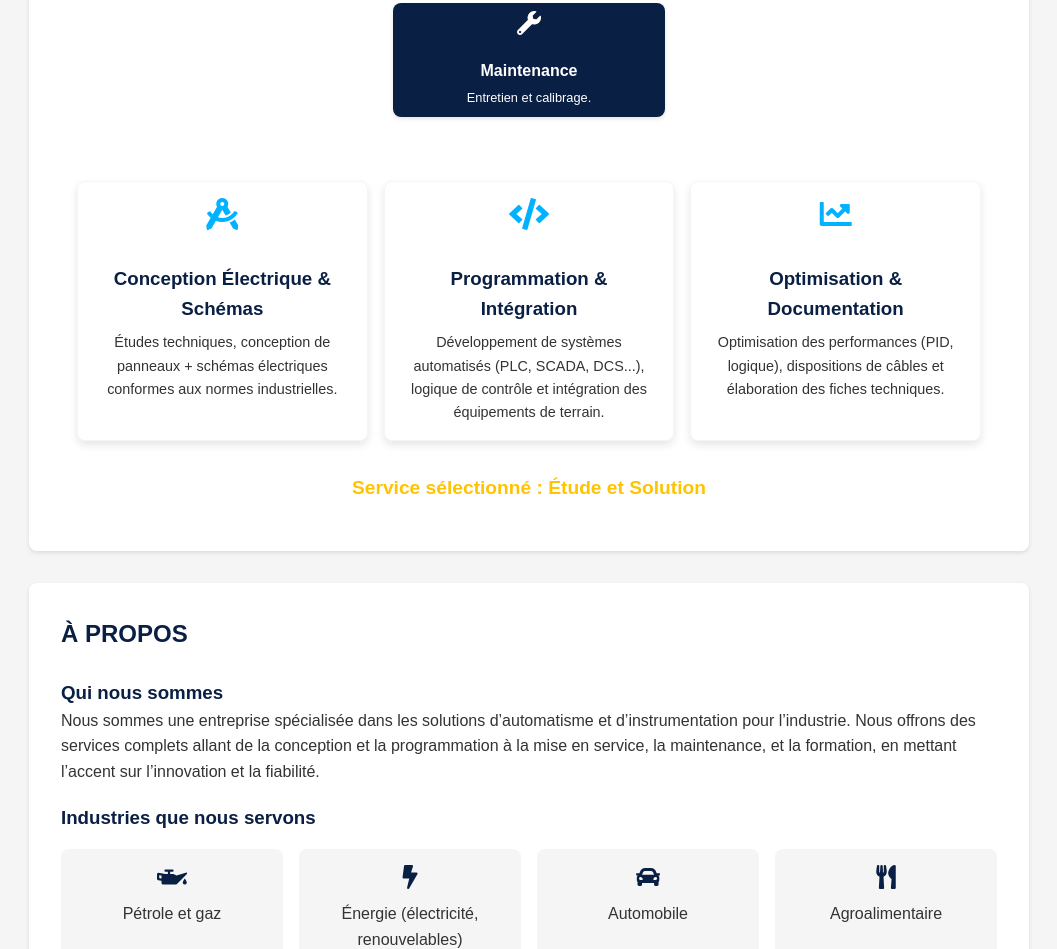
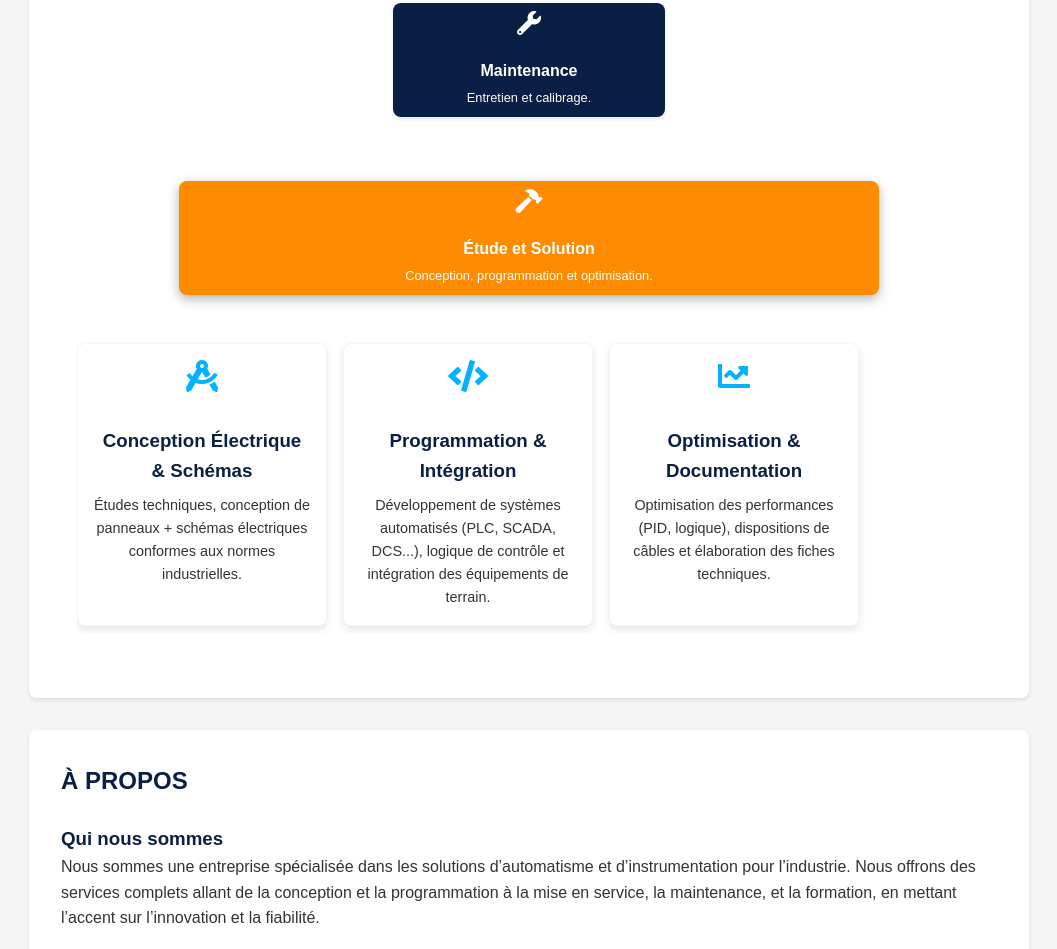
Before and after one commit to Remondo-hub/SmartControlTech, a plain HTML site: page index.html in a window 1280 px wide. Shown: the part 1115-2064 px from the top of the page, without its empty margins (111-1168 px from the left). Drawn offline with Linux system fonts and the light colour scheme.

Commit message:
Update index.html

```diff
--- a/index.html
+++ b/index.html
@@ -91,11 +91,11 @@
             background: #FF8C00;
         }
         .dropdown-item.active {
-            color: #FF8C00;
+            color: #28A745; /* Changé en vert */
         }
         .dropdown-item.active::after {
             width: 100%;
-            background: #FF8C00;
+            background: #28A745; /* Changé en vert */
         }
         .nav-item:hover .dropdown { display: block; }
         section {
@@ -129,6 +129,27 @@
             transform: translateY(-5px);
             color: #FFC300;
         }
+        .selected-service-container {
+            display: none;
+            flex-direction: column;
+            gap: 1.5em; /* Augmenté pour plus d'espace */
+            margin-top: 2em;
+            width: 100%;
+            max-width: 1000px;
+            align-items: center;
+        }
+        .selected-service-container.active {
+            display: flex;
+        }
+        .selected-service-container .service-card {
+            width: 100%;
+            max-width: 700px;
+        }
+        .selected-service-container .services-content {
+            width: 100%;
+            opacity: 1;
+            transform: translateY(0);
+        }
         .services-grid {
             display: grid;
             grid-template-columns: repeat(2, 1fr);
@@ -142,10 +163,11 @@
             border-radius: 8px;
             text-align: center;
             box-shadow: 0 2px 4px rgba(0,0,0,0.1);
-            transition: transform 0.3s, background 0.3s;
+            transition: transform 0.3s, background 0.3s, width 0.3s ease;
             animation: fadeInUp 0.5s ease-out;
             animation-fill-mode: both;
             cursor: pointer;
+            width: 100%;
         }
         .service-card i {
             font-size: 1.5em;
@@ -191,6 +213,7 @@
             opacity: 0;
             transform: translateY(20px);
             transition: opacity 0.6s ease-in-out, transform 0.6s ease-in-out;
+            padding: 1em 0;
         }
         .services-content.active {
             display: block;
@@ -198,18 +221,23 @@
             transform: translateY(0);
         }
         .services-content .services-grid {
-            grid-template-columns: repeat(auto-fit, minmax(250px, 1fr));
+            display: flex;
+            flex-direction: row;
+            overflow-x: auto;
+            gap: 1em;
             max-width: none;
-            margin-top: 2em;
-            margin-bottom: 2em;
+            margin: 0;
+            padding: 0.5em 0;
         }
-        .selected-service {
-            color: #FFC300;
-            font-size: 1.2em;
-            font-weight: bold;
-            margin-top: 1em;
-            text-align: center;
-            animation: fadeIn 0.5s ease-out;
+        .services-content .services-grid::-webkit-scrollbar {
+            height: 8px;
+        }
+        .services-content .services-grid::-webkit-scrollbar-thumb {
+            background: #00B2FF;
+            border-radius: 4px;
+        }
+        .services-content .services-grid::-webkit-scrollbar-track {
+            background: #F5F5F5;
         }
         .service {
             background: #FFFFFF;
@@ -221,6 +249,7 @@
             transition: transform 0.3s, box-shadow 0.3s;
             animation: slideUp 0.5s ease-out;
             cursor: pointer;
+            flex: 0 0 250px;
         }
         .service:hover {
             transform: scale(1.05);
@@ -347,10 +376,6 @@
             from { transform: rotate(0deg); }
             to { transform: rotate(360deg); }
         }
-        @keyframes fadeIn {
-            from { opacity: 0; }
-            to { opacity: 1; }
-        }
         @keyframes slideUp {
             from { transform: translateY(20px); opacity: 0; }
             to { transform: translateY(0); opacity: 1; }
@@ -371,6 +396,8 @@
             .services-grid { grid-template-columns: 1fr; max-width: 100%; }
             .service-card { width: 80%; margin: 0 auto; }
             .last-card { grid-column: auto; width: 80%; }
+            .services-content .services-grid { padding: 0.5em; }
+            .service { flex: 0 0 200px; }
             .industries-grid { grid-template-columns: repeat(2, 1fr); }
             #services {
                 min-height: auto;
@@ -421,7 +448,7 @@
     </section>
     <section id="services">
         <h2>Services</h2>
-        <div class="services-grid">
+        <div class="services-grid" id="services-grid">
             <div class="service-card active" data-tab="etude-solution">
                 <i class="fas fa-hammer"></i>
                 <h3>Étude et Solution</h3>
@@ -448,105 +475,8 @@
                 <p>Entretien et calibrage.</p>
             </div>
         </div>
-        <div class="services-content active" id="etude-solution">
-            <div class="services-grid">
-                <div class="service" data-details="Analyse des besoins, création de schémas détaillés avec logiciels comme AutoCAD, conformité aux normes IEC, et validation avec le client.">
-                    <i class="fas fa-drafting-compass"></i>
-                    <h3>Conception Électrique & Schémas</h3>
-                    <p>Études techniques, conception de panneaux + schémas électriques conformes aux normes industrielles.</p>
-                </div>
-                <div class="service" data-details="Programmation sur Siemens, Rockwell, ou Schneider, intégration de capteurs et actionneurs, tests de logique de contrôle, et mise en œuvre de protocoles comme Modbus ou OPC.">
-                    <i class="fas fa-code"></i>
-                    <h3>Programmation & Intégration</h3>
-                    <p>Développement de systèmes automatisés (PLC, SCADA, DCS...), logique de contrôle et intégration des équipements de terrain.</p>
-                </div>
-                <div class="service" data-details="Ajustement des boucles PID, optimisation des temps de cycle, rédaction de manuels techniques détaillés, et plans de câblage pour une maintenance simplifiée.">
-                    <i class="fas fa-chart-line"></i>
-                    <h3>Optimisation & Documentation</h3>
-                    <p>Optimisation des performances (PID, logique), dispositions de câbles et élaboration des fiches techniques.</p>
-                </div>
-            </div>
-            <div class="selected-service">Service sélectionné : Étude et Solution</div>
-        </div>
-        <div class="services-content" id="fournitures">
-            <div class="services-grid">
-                <div class="service" data-details="Sélection de matériel auprès de fournisseurs certifiés (Siemens, Rockwell), livraison rapide, et compatibilité garantie avec vos systèmes existants.">
-                    <i class="fas fa-boxes"></i>
-                    <h3>Fourniture de matériel et de logiciels</h3>
-                    <p>Approvisionnement en automates programmables (PLC), logiciels SCADA, et composants industriels conformes aux normes IEC 61131-3.</p>
-                </div>
-                <div class="service" data-details="Panneaux assemblés sur mesure, certifiés IP65, avec tests de conformité avant livraison, et documentation complète.">
-                    <i class="fas fa-charging-station"></i>
-                    <h3>Fourniture de panneaux selon les normes</h3>
-                    <p>Livraison de panneaux électriques certifiés pour applications industrielles, respectant les normes de sécurité et de qualité.</p>
-                </div>
-                <div class="service" data-details="Fourniture de capteurs de pression, température et débit, transmetteurs 4-20mA, et actionneurs pneumatiques ou électriques.">
-                    <i class="fas fa-tachometer-alt"></i>
-                    <h3>Fourniture d’instruments de processus</h3>
-                    <p>Capteurs, transmetteurs et actionneurs pour la mesure et le contrôle des processus industriels.</p>
-                </div>
-            </div>
-            <div class="selected-service">Service sélectionné : Fournitures et Matériel</div>
-        </div>
-        <div class="services-content" id="installation">
-            <div class="services-grid">
-                <div class="service" data-details="Installation sur site, supervision des équipes, vérification des connexions, et tests fonctionnels pour garantir une mise en service sans faille.">
-                    <i class="fas fa-plug"></i>
-                    <h3>Installation & Supervision</h3>
-                    <p>Mise en place, essais et supervision des panneaux, équipements, et câblage selon les normes.</p>
-                </div>
-                <div class="service" data-details="Configuration des robots industriels, programmation des automates pour des cycles spécifiques, et mise en service avec tests en temps réel.">
-                    <i class="fas fa-robot"></i>
-                    <h3>Mise en Service & Programmation</h3>
-                    <p>Programmation de robots, automates et systèmes, avec mise en service sur site ou à distance.</p>
-                </div>
-                <div class="service" data-details="Tests de sécurité électrique, vérification des signaux 4-20mA, conformité aux normes IEC, et rapport de mise en service.">
-                    <i class="fas fa-shield-alt"></i>
-                    <h3>Sécurité & Conformité Électrique</h3>
-                    <p>Calibrage des instruments, intégrité des signaux, sécurité électrique et conformité aux normes industrielles.</p>
-                </div>
-            </div>
-            <div class="selected-service">Service sélectionné : Installation et Mise en Service</div>
-        </div>
-        <div class="services-content" id="formation">
-            <div class="services-grid">
-                <div class="service" data-details="Ateliers pratiques sur l’utilisation des interfaces HMI, gestion des alarmes, et dépannage de base sur automates Siemens ou Schneider.">
-                    <i class="fas fa-chalkboard-teacher"></i>
-                    <h3>Formation de base pour les opérateurs</h3>
-                    <p>Cours pratiques pour les opérateurs sur l’utilisation des automates et interfaces HMI.</p>
-                </div>
-                <div class="service" data-details="Cours approfondis sur la programmation IEC 61131-3, configuration SCADA, et stratégies de maintenance préventive.">
-                    <i class="fas fa-graduation-cap"></i>
-                    <h3>Formation professionnelle spécialisée</h3>
-                    <p>Programmes avancés pour ingénieurs sur la programmation PLC, SCADA et maintenance.</p>
-                </div>
-                <div class="service" data-details="Modules interactifs en ligne avec vidéos et quiz, ou sessions en présentiel avec simulations sur matériel réel.">
-                    <i class="fas fa-laptop-code"></i>
-                    <h3>Formation en ligne / hors ligne</h3>
-                    <p>Formations flexibles en automatisme et instrumentation, disponibles en ligne ou en présentiel.</p>
-                </div>
-            </div>
-            <div class="selected-service">Service sélectionné : Formation et Entraînement</div>
-        </div>
-        <div class="services-content" id="maintenance">
-            <div class="services-grid">
-                <div class="service" data-details="Inspection régulière des systèmes, diagnostic des pannes, remplacement des composants défectueux, et optimisation de la consommation énergétique.">
-                    <i class="fas fa-wrench"></i>
-                    <h3>Maintenance des installations électriques industrielles</h3>
-                    <p>Maintenance préventive et corrective pour assurer la fiabilité des systèmes électriques industriels.</p>
-                </div>
-                <div class="service" data-details="Calibrage sur site ou en atelier, ajustement des capteurs de pression et température, et vérification des transmetteurs 4-20mA.">
-                    <i class="fas fa-tools"></i>
-                    <h3>Calibrage de capteurs, transmetteurs et actionneurs</h3>
-                    <p>Calibrage précis des instruments pour garantir des performances optimales dans les processus industriels.</p>
-                </div>
-                <div class="service" data-details="Configuration des instruments pour des applications spécifiques comme le contrôle de débit ou la régulation de température, avec tests de performance.">
-                    <i class="fas fa-cogs"></i>
-                    <h3>Paramétrage d’instruments pour applications industrielles</h3>
-                    <p>Configuration des instruments pour répondre aux exigences spécifiques des applications industrielles.</p>
-                </div>
-            </div>
-            <div class="selected-service">Service sélectionné : Maintenance</div>
+        <div class="selected-service-container" id="selected-service-container">
+            <!-- La carte sélectionnée et ses sous-services seront insérés ici dynamiquement -->
         </div>
     </section>
     <section id="about">
@@ -604,6 +534,110 @@
         <p id="modal-content"></p>
     </div>
     <script>
+        // Données des sous-services
+        const subServicesData = {
+            'etude-solution': [
+                {
+                    icon: 'fas fa-drafting-compass',
+                    title: 'Conception Électrique & Schémas',
+                    description: 'Études techniques, conception de panneaux + schémas électriques conformes aux normes industrielles.',
+                    details: 'Analyse des besoins, création de schémas détaillés avec logiciels comme AutoCAD, conformité aux normes IEC, et validation avec le client.'
+                },
+                {
+                    icon: 'fas fa-code',
+                    title: 'Programmation & Intégration',
+                    description: 'Développement de systèmes automatisés (PLC, SCADA, DCS...), logique de contrôle et intégration des équipements de terrain.',
+                    details: 'Programmation sur Siemens, Rockwell, ou Schneider, intégration de capteurs et actionneurs, tests de logique de contrôle, et mise en œuvre de protocoles comme Modbus ou OPC.'
+                },
+                {
+                    icon: 'fas fa-chart-line',
+                    title: 'Optimisation & Documentation',
+                    description: 'Optimisation des performances (PID, logique), dispositions de câbles et élaboration des fiches techniques.',
+                    details: 'Ajustement des boucles PID, optimisation des temps de cycle, rédaction de manuels techniques détaillés, et plans de câblage pour une maintenance simplifiée.'
+                }
+            ],
+            'fournitures': [
+                {
+                    icon: 'fas fa-boxes',
+                    title: 'Fourniture de matériel et de logiciels',
+                    description: 'Approvisionnement en automates programmables (PLC), logiciels SCADA, et composants industriels conformes aux normes IEC 61131-3.',
+                    details: 'Sélection de matériel auprès de fournisseurs certifiés (Siemens, Rockwell), livraison rapide, et compatibilité garantie avec vos systèmes existants.'
+                },
+                {
+                    icon: 'fas fa-charging-station',
+                    title: 'Fourniture de panneaux selon les normes',
+                    description: 'Livraison de panneaux électriques certifiés pour applications industrielles, respectant les normes de sécurité et de qualité.',
+                    details: 'Panneaux assemblés sur mesure, certifiés IP65, avec tests de conformité avant livraison, et documentation complète.'
+                },
+                {
+                    icon: 'fas fa-tachometer-alt',
+                    title: 'Fourniture d’instruments de processus',
+                    description: 'Capteurs, transmetteurs et actionneurs pour la mesure et le contrôle des processus industriels.',
+                    details: 'Fourniture de capteurs de pression, température et débit, transmetteurs 4-20mA, et actionneurs pneumatiques ou électriques.'
+                }
+            ],
+            'installation': [
+                {
+                    icon: 'fas fa-plug',
+                    title: 'Installation & Supervision',
+                    description: 'Mise en place, essais et supervision des panneaux, équipements, et câblage selon les normes.',
+                    details: 'Installation sur site, supervision des équipes, vérification des connexions, et tests fonctionnels pour garantir une mise en service sans faille.'
+                },
+                {
+                    icon: 'fas fa-robot',
+                    title: 'Mise en Service & Programmation',
+                    description: 'Programmation de robots, automates et systèmes, avec mise en service sur site ou à distance.',
+                    details: 'Configuration des robots industriels, programmation des automates pour des cycles spécifiques, et mise en service avec tests en temps réel.'
+                },
+                {
+                    icon: 'fas fa-shield-alt',
+                    title: 'Sécurité & Conformité Électrique',
+                    description: 'Calibrage des instruments, intégrité des signaux, sécurité électrique et conformité aux normes industrielles.',
+                    details: 'Tests de sécurité électrique, vérification des signaux 4-20mA, conformité aux normes IEC, et rapport de mise en service.'
+                }
+            ],
+            'formation': [
+                {
+                    icon: 'fas fa-chalkboard-teacher',
+                    title: 'Formation de base pour les opérateurs',
+                    description: 'Cours pratiques pour les opérateurs sur l’utilisation des automates et interfaces HMI.',
+                    details: 'Ateliers pratiques sur l’utilisation des interfaces HMI, gestion des alarmes, et dépannage de base sur automates Siemens ou Schneider.'
+                },
+                {
+                    icon: 'fas fa-graduation-cap',
+                    title: 'Formation professionnelle spécialisée',
+                    description: 'Programmes avancés pour ingénieurs sur la programmation PLC, SCADA et maintenance.',
+                    details: 'Cours approfondis sur la programmation IEC 61131-3, configuration SCADA, et stratégies de maintenance préventive.'
+                },
+                {
+                    icon: 'fas fa-laptop-code',
+                    title: 'Formation en ligne / hors ligne',
+                    description: 'Formations flexibles en automatisme et instrumentation, disponibles en ligne ou en présentiel.',
+                    details: 'Modules interactifs en ligne avec vidéos et quiz, ou sessions en présentiel avec simulations sur matériel réel.'
+                }
+            ],
+            'maintenance': [
+                {
+                    icon: 'fas fa-wrench',
+                    title: 'Maintenance des installations électriques industrielles',
+                    description: 'Maintenance préventive et corrective pour assurer la fiabilité des systèmes électriques industriels.',
+                    details: 'Inspection régulière des systèmes, diagnostic des pannes, remplacement des composants défectueux, et optimisation de la consommation énergétique.'
+                },
+                {
+                    icon: 'fas fa-tools',
+                    title: 'Calibrage de capteurs, transmetteurs et actionneurs',
+                    description: 'Calibrage précis des instruments pour garantir des performances optimales dans les processus industriels.',
+                    details: 'Calibrage sur site ou en atelier, ajustement des capteurs de pression et température, et vérification des transmetteurs 4-20mA.'
+                },
+                {
+                    icon: 'fas fa-cogs',
+                    title: 'Paramétrage d’instruments pour applications industrielles',
+                    description: 'Configuration des instruments pour répondre aux exigences spécifiques des applications industrielles.',
+                    details: 'Configuration des instruments pour des applications spécifiques comme le contrôle de débit ou la régulation de température, avec tests de performance.'
+                }
+            ]
+        };
+
         // Navigation dynamique
         window.addEventListener('scroll', () => {
             const header = document.querySelector('header');
@@ -612,26 +646,61 @@
 
         // Onglets services (cartes)
         const serviceCards = document.querySelectorAll('.service-card');
-        const serviceContents = document.querySelectorAll('.services-content');
         const dropdownItems = document.querySelectorAll('.dropdown-item');
+        const selectedServiceContainer = document.getElementById('selected-service-container');
 
-        serviceCards.forEach(card => {
-            card.addEventListener('click', () => {
+        function updateServiceDisplay(selectedCard) {
             // Réinitialiser les classes actives
             serviceCards.forEach(c => c.classList.remove('active'));
-                serviceContents.forEach(content => content.classList.remove('active'));
             dropdownItems.forEach(item => item.classList.remove('active'));
 
-                // Activer la carte et le contenu correspondants
-                card.classList.add('active');
-                document.getElementById(card.dataset.tab).classList.add('active');
+            // Activer la carte sélectionnée
+            selectedCard.classList.add('active');
+
+            // Mettre à jour selected-service-container
+            selectedServiceContainer.innerHTML = '';
+            selectedServiceContainer.classList.add('active');
+            const selectedCardClone = selectedCard.cloneNode(true);
+            selectedCardClone.classList.add('active');
+            selectedServiceContainer.appendChild(selectedCardClone);
+
+            // Ajouter les sous-services dynamiquement
+            const tab = selectedCard.dataset.tab;
+            const subServices = subServicesData[tab];
+            if (subServices) {
+                const contentDiv = document.createElement('div');
+                contentDiv.classList.add('services-content', 'active');
+                const gridDiv = document.createElement('div');
+                gridDiv.classList.add('services-grid');
+                subServices.forEach(service => {
+                    const serviceDiv = document.createElement('div');
+                    serviceDiv.classList.add('service');
+                    serviceDiv.dataset.details = service.details;
+                    serviceDiv.innerHTML = `
+                        <i class="${service.icon}"></i>
+                        <h3>${service.title}</h3>
+                        <p>${service.description}</p>
+                    `;
+                    gridDiv.appendChild(serviceDiv);
+                });
+                contentDiv.appendChild(gridDiv);
+                selectedServiceContainer.appendChild(contentDiv);
+            }
 
             // Activer le lien correspondant dans la barre de navigation
-                const activeTab = card.dataset.tab;
+            const activeTab = selectedCard.dataset.tab;
             const correspondingDropdownItem = document.querySelector(`.dropdown-item[data-tab="${activeTab}"]`);
             if (correspondingDropdownItem) {
                 correspondingDropdownItem.classList.add('active');
             }
+
+            // Ajouter les écouteurs pour la modale après la création des sous-services
+            addModalListeners();
+        }
+
+        serviceCards.forEach(card => {
+            card.addEventListener('click', () => {
+                updateServiceDisplay(card);
             });
         });
 
@@ -641,18 +710,10 @@
                 e.preventDefault();
                 const tab = item.dataset.tab;
 
-                // Réinitialiser les classes actives
-                serviceCards.forEach(c => c.classList.remove('active'));
-                serviceContents.forEach(content => content.classList.remove('active'));
-                dropdownItems.forEach(i => i.classList.remove('active'));
-
-                // Activer la carte et le contenu correspondants
+                // Trouver la carte correspondante
                 const correspondingCard = document.querySelector(`.service-card[data-tab="${tab}"]`);
-                const correspondingContent = document.getElementById(tab);
-                if (correspondingCard && correspondingContent) {
-                    correspondingCard.classList.add('active');
-                    correspondingContent.classList.add('active');
-                    item.classList.add('active');
+                if (correspondingCard) {
+                    updateServiceDisplay(correspondingCard);
 
                     // Faire défiler jusqu'à la section Services
                     document.querySelector('#services').scrollIntoView({ behavior: 'smooth' });
@@ -661,6 +722,7 @@
         });
 
         // Gestion de la modale pour les détails des sous-services
+        function addModalListeners() {
             const services = document.querySelectorAll('.service');
             const modal = document.getElementById('modal');
             const modalTitle = document.getElementById('modal-title');
@@ -686,6 +748,11 @@
                 modal.classList.remove('active');
                 overlay.classList.remove('active');
             });
+        }
+
+        // Appeler updateServiceDisplay pour l'état initial (Étude et Solution est actif par défaut)
+        const initialCard = document.querySelector('.service-card.active');
+        updateServiceDisplay(initialCard);
     </script>
 </body>
 </html>
```
Lines whose indentation alone changed are shown as unchanged.
